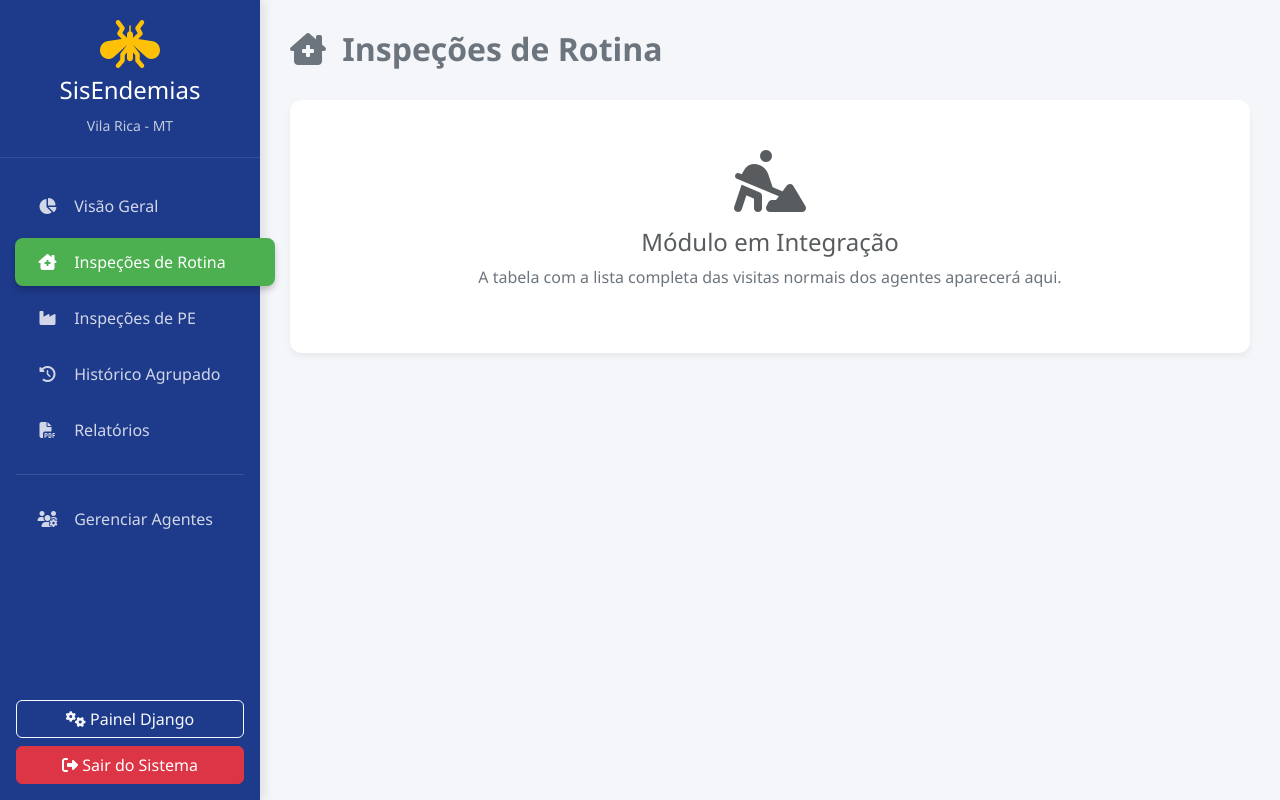
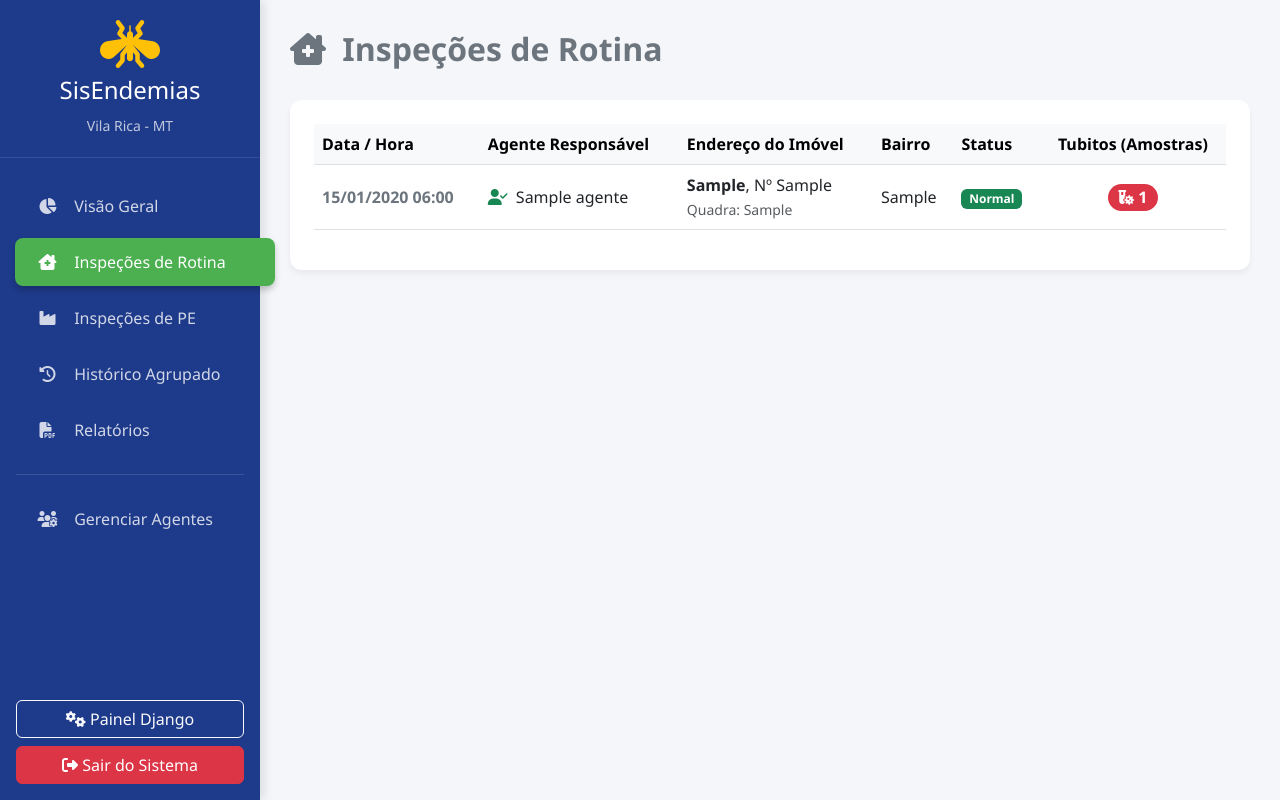
Before and after one commit to leandroam85-art/meu_projeto_ace, a Django app: page / in a window 1280 px wide, after a click on "Inspeções de Rotina". Run offline with Django 4.2, Linux system fonts and the light colour scheme; a user stored in the database is signed in; tables that the repository leaves empty hold one stand-in row (values such as "Sample post").

Commit message:
Corrigindo HTML e adicionando tabela de rotina

```diff
--- a/backend/src/endemias/templates/dashboard.html
+++ b/backend/src/endemias/templates/dashboard.html
@@ -221,10 +221,66 @@
                 <div class="d-flex justify-content-between align-items-center mb-4">
                     <h2 class="fw-bold text-secondary"><i class="fa-solid fa-house-chimney-medical me-2"></i> Inspeções de Rotina</h2>
                 </div>
-                <div class="card stat-card p-5 text-center bg-white">
-                    <i class="fa-solid fa-person-digging fa-4x text-muted mb-3"></i>
-                    <h4 class="text-muted">Módulo em Integração</h4>
-                    <p class="text-secondary">A tabela com a lista completa das visitas normais dos agentes aparecerá aqui.</p>
+
+                <div class="card stat-card bg-white p-4">
+                    <div class="table-responsive">
+                        <table class="table table-hover align-middle">
+                            <thead class="table-light">
+                                <tr>
+                                    <th>Data / Hora</th>
+                                    <th>Agente Responsável</th>
+                                    <th>Endereço do Imóvel</th>
+                                    <th>Bairro</th>
+                                    <th>Status</th>
+                                    <th class="text-center">Tubitos (Amostras)</th>
+                                </tr>
+                            </thead>
+                            <tbody>
+                                {% for visita in visitas_rotina %}
+                                <tr>
+                                    <td class="text-secondary fw-bold">
+                                        {% if visita.data_visita %}
+                                            {{ visita.data_visita|date:"d/m/Y H:i" }}
+                                        {% else %}
+                                            S/D
+                                        {% endif %}
+                                    </td>
+                                    <td><i class="fa-solid fa-user-check text-success me-2"></i>{{ visita.agente.nome|default:"Não Informado" }}</td>
+                                    <td>
+                                        <strong>{{ visita.imovel.endereco }}</strong>, Nº {{ visita.imovel.numero }}<br>
+                                        <small class="text-muted">Quadra: {{ visita.imovel.quarteirao }}</small>
+                                    </td>
+                                    <td>{{ visita.imovel.bairro }}</td>
+                                    <td>
+                                        {% if visita.status == 'N' %}
+                                            <span class="badge bg-success">Normal</span>
+                                        {% elif visita.status == 'F' %}
+                                            <span class="badge bg-warning text-dark">Fechada</span>
+                                        {% elif visita.status == 'R' %}
+                                            <span class="badge bg-danger">Recusada</span>
+                                        {% else %}
+                                            <span class="badge bg-secondary">{{ visita.status }}</span>
+                                        {% endif %}
+                                    </td>
+                                    <td class="text-center">
+                                        {% if visita.amostras_coletadas > 0 %}
+                                            <span class="badge bg-danger rounded-pill fs-6"><i class="fa-solid fa-vial-virus"></i> {{ visita.amostras_coletadas }}</span>
+                                        {% else %}
+                                            <span class="badge bg-light text-dark border fs-6">0</span>
+                                        {% endif %}
+                                    </td>
+                                </tr>
+                                {% empty %}
+                                <tr>
+                                    <td colspan="6" class="text-center text-muted py-5">
+                                        <i class="fa-solid fa-clipboard-check fa-3x mb-3 text-light"></i><br>
+                                        <h5>Nenhuma visita de rotina registrada ainda.</h5>
+                                    </td>
+                                </tr>
+                                {% endfor %}
+                            </tbody>
+                        </table>
+                    </div>
                 </div>
             </div>
 
@@ -331,23 +387,20 @@
                 </div>
             </div>
 
-        </div> </div> <script src="https://cdn.jsdelivr.net/npm/bootstrap@5.3.0/dist/js/bootstrap.bundle.min.js"></script>
+        </div>
+    </div>
 
+    <script src="https://cdn.jsdelivr.net/npm/bootstrap@5.3.0/dist/js/bootstrap.bundle.min.js"></script>
     <script src="https://unpkg.com/leaflet@1.9.4/dist/leaflet.js"></script>
     <script>
         document.addEventListener('DOMContentLoaded', function() {
-            // Inicializa o Mapa na coordenada central de Vila Rica (Exemplo aproximado)
             var map = L.map('map').setView([-10.0116, -51.1186], 13);
-
-            // Camada de visualização (OpenStreetMap)
             L.tileLayer('https://{s}.tile.openstreetmap.org/{z}/{x}/{y}.png', {
                 attribution: '&copy; OpenStreetMap contributors'
             }).addTo(map);
 
-            // Traz os dados escondidos do Python para o Javascript
             var marcadores = JSON.parse('{{ marcadores_json|escapejs }}');
 
-            // Ícone vermelho para focos de dengue
             var iconeVermelho = L.icon({
                 iconUrl: 'https://raw.githubusercontent.com/pointhi/leaflet-color-markers/master/img/marker-icon-2x-red.png',
                 shadowUrl: 'https://cdnjs.cloudflare.com/ajax/libs/leaflet/0.7.7/images/marker-shadow.png',
@@ -357,7 +410,6 @@
                 shadowSize: [41, 41]
             });
 
-            // Coloca os pinos vermelhos no mapa
             marcadores.forEach(function(m) {
                 if(m.lat && m.lng) {
                     L.marker([m.lat, m.lng], {icon: iconeVermelho})
@@ -366,7 +418,6 @@
                 }
             });
 
-            // Truque do Bootstrap para o mapa não bugar quando mudar de Aba
             var triggerTabList = [].slice.call(document.querySelectorAll('#menu-tabs button'))
             triggerTabList.forEach(function (triggerEl) {
                 var tabTrigger = new bootstrap.Tab(triggerEl)
--- a/backend/src/endemias/views.py
+++ b/backend/src/endemias/views.py
@@ -12,23 +12,15 @@ from rest_framework.authtoken.models import Token
 from django.db import models
 from django.contrib.gis.geos import Point
 
-# ==========================================
-# CONVERSOR UNIVERSAL ANTI-CRASH
-# ==========================================
 def converte_seguro(modelo, campo, valor):
     try:
         campo_db = modelo._meta.get_field(campo)
         if isinstance(campo_db, (models.IntegerField, models.FloatField, models.DecimalField)):
-            if valor in ["", "S/N", None, "null"]:
-                return 0
+            if valor in ["", "S/N", None, "null"]: return 0
             return float(valor) if isinstance(campo_db, models.FloatField) else int(float(valor))
-    except:
-        pass
+    except: pass
     return valor
 
-# ==========================================
-# PAINEL DO SUPERVISOR
-# ==========================================
 @login_required(login_url='/admin/login/')
 def dashboard_supervisor(request):
     if request.method == 'POST':
@@ -38,14 +30,11 @@ def dashboard_supervisor(request):
             nome = request.POST.get('nome')
             username = request.POST.get('username')
             senha = request.POST.get('senha')
-
-            if User.objects.filter(username=username).exists():
-                messages.error(request, f'Erro: O usuário "{username}" já está em uso!')
+            if User.objects.filter(username=username).exists(): messages.error(request, f'Erro: O usuário "{username}" já está em uso!')
             else:
                 novo_user = User.objects.create_user(username=username, password=senha)
                 Agente.objects.create(user=novo_user, nome=nome)
                 messages.success(request, f'Agente {nome} cadastrado com sucesso!')
-
         elif acao == 'redefinir_senha':
             agente_id = request.POST.get('agente_id')
             nova_senha = request.POST.get('nova_senha')
@@ -53,21 +42,16 @@ def dashboard_supervisor(request):
                 agente = Agente.objects.get(id=agente_id)
                 agente.user.set_password(nova_senha)
                 agente.user.save()
-                messages.success(request, f'Senha do agente "{agente.nome}" redefinida com sucesso!')
-            except Exception as e:
-                messages.error(request, 'Erro ao redefinir a senha.')
-
+                messages.success(request, f'Senha redefinida com sucesso!')
+            except Exception: messages.error(request, 'Erro ao redefinir a senha.')
         elif acao == 'excluir':
             agente_id = request.POST.get('agente_id')
             try:
                 agente = Agente.objects.get(id=agente_id)
-                if agente.user:
-                    agente.user.delete()
-                else:
-                    agente.delete()
-                messages.warning(request, f'Agente removido do sistema!')
-            except Exception as e:
-                messages.error(request, 'Erro ao excluir o agente.')
+                if agente.user: agente.user.delete()
+                else: agente.delete()
+                messages.warning(request, f'Agente removido!')
+            except Exception: messages.error(request, 'Erro ao excluir o agente.')
 
     total_visitas = Visita.objects.count()
     agentes_ativos = Agente.objects.count()
@@ -76,6 +60,13 @@ def dashboard_supervisor(request):
     focos_dengue = Visita.objects.filter(amostras_coletadas__gt=0).count()
     visitas_com_foco = Visita.objects.filter(amostras_coletadas__gt=0)
 
+    # BUSCA AS VISITAS PARA PREENCHER AS NOVAS TABELAS!
+    # Pega as últimas 500 visitas de Rotina (excluindo os PEs)
+    visitas_rotina = Visita.objects.exclude(imovel__tipo='PE').select_related('imovel', 'agente').order_by('-data_visita')[:500]
+
+    # Pega as últimas 500 visitas de PE
+    visitas_pe = Visita.objects.filter(imovel__tipo='PE').select_related('imovel', 'agente').order_by('-data_visita')[:500]
+
     marcadores = []
     for visita in visitas_com_foco:
         try:
@@ -83,50 +74,31 @@ def dashboard_supervisor(request):
             if hasattr(visita.imovel, 'localizacao') and visita.imovel.localizacao:
                 lng = visita.imovel.localizacao.x
                 lat = visita.imovel.localizacao.y
-
             if lat is not None and lng is not None:
-                marcadores.append({
-                    'lat': float(lat),
-                    'lng': float(lng),
-                    'descricao': f"Amostras coletadas: {visita.amostras_coletadas} <br>Data: {visita.data_visita.strftime('%d/%m/%Y')}"
-                })
-        except Exception:
-            continue
+                marcadores.append({'lat': float(lat), 'lng': float(lng), 'descricao': f"Tubitos: {visita.amostras_coletadas} <br>Data: {visita.data_visita.strftime('%d/%m/%Y')}"})
+        except Exception: continue
 
     marcadores_json = json.dumps(marcadores)
 
     contexto = {
-        'total_visitas': total_visitas,
-        'focos_dengue': focos_dengue,
-        'agentes_ativos': agentes_ativos,
-        'agentes_lista': agentes_lista,
-        'marcadores_json': marcadores_json,
+        'total_visitas': total_visitas, 'focos_dengue': focos_dengue, 'agentes_ativos': agentes_ativos,
+        'agentes_lista': agentes_lista, 'marcadores_json': marcadores_json,
+        'visitas_rotina': visitas_rotina, 'visitas_pe': visitas_pe, # <--- ENVIANDO PARA O HTML
     }
-
     return render(request, 'dashboard.html', contexto)
 
-# ==========================================
-# FECHADURA DO APLICATIVO
-# ==========================================
 @api_view(['POST'])
 @permission_classes([AllowAny])
 def login_personalizado(request):
     usuario = request.data.get('username') or request.data.get('usuario') or request.data.get('user')
     senha = request.data.get('password') or request.data.get('senha')
-
-    if not usuario or not senha:
-        return Response({"erro": "Faltando usuário ou senha."}, status=400)
-
+    if not usuario or not senha: return Response({"erro": "Faltando usuário ou senha."}, status=400)
     user = authenticate(username=usuario, password=senha)
     if user is not None:
         token, created = Token.objects.get_or_create(user=user)
         return Response({"token": token.key})
-    else:
-        return Response({"erro": "Credenciais inválidas."}, status=400)
+    return Response({"erro": "Credenciais inválidas."}, status=400)
 
-# ==========================================
-# API DE IMÓVEIS
-# ==========================================
 @api_view(['GET', 'POST', 'PUT'])
 @permission_classes([AllowAny])
 def api_imoveis(request, pk=None):
@@ -136,23 +108,11 @@ def api_imoveis(request, pk=None):
         for i in imoveis:
             lat, lng = 0.0, 0.0
             if hasattr(i, 'localizacao') and i.localizacao:
-                lng = getattr(i.localizacao, 'x', 0)
-                lat = getattr(i.localizacao, 'y', 0)
-
+                lng = getattr(i.localizacao, 'x', 0); lat = getattr(i.localizacao, 'y', 0)
             loc = f"POINT({lng} {lat})"
             b = getattr(i, 'bairro', '')
-
-            dados.append({
-                "id": i.id,
-                "endereco": str(getattr(i, 'endereco', 'S/N')).strip(),
-                "numero": str(getattr(i, 'numero', 'S/N')).strip(),
-                "bairro": str(b).strip() if b else '',
-                "quarteirao": str(getattr(i, 'quarteirao', '')).strip(),
-                "tipo": str(getattr(i, 'tipo', 'R')).strip(),
-                "localizacao": loc
-            })
+            dados.append({ "id": i.id, "endereco": str(getattr(i, 'endereco', 'S/N')).strip(), "numero": str(getattr(i, 'numero', 'S/N')).strip(), "bairro": str(b).strip() if b else '', "quarteirao": str(getattr(i, 'quarteirao', '')).strip(), "tipo": str(getattr(i, 'tipo', 'R')).strip(), "localizacao": loc })
         return Response(dados)
-
     elif request.method == 'POST':
         try:
             loc_str = request.data.get('localizacao', '')
@@ -162,44 +122,27 @@ def api_imoveis(request, pk=None):
                     coords = loc_str.replace('POINT(', '').replace(')', '').split()
                     ponto = Point(float(coords[0]), float(coords[1]))
                 except: pass
-
-            novo = Imovel.objects.create(
-                endereco=str(request.data.get('endereco', '')).strip(),
-                numero=str(request.data.get('numero', 'S/N')).strip() or 'S/N',
-                bairro=str(request.data.get('bairro', '')).strip(),
-                quarteirao=converte_seguro(Imovel, 'quarteirao', str(request.data.get('quarteirao', 0)).strip()),
-                tipo=str(request.data.get('tipo', 'R')).strip(),
-                localizacao=ponto
-            )
+            novo = Imovel.objects.create(endereco=str(request.data.get('endereco', '')).strip(), numero=str(request.data.get('numero', 'S/N')).strip() or 'S/N', bairro=str(request.data.get('bairro', '')).strip(), quarteirao=converte_seguro(Imovel, 'quarteirao', str(request.data.get('quarteirao', 0)).strip()), tipo=str(request.data.get('tipo', 'R')).strip(), localizacao=ponto )
             return Response({"id": novo.id}, status=201)
-        except Exception as e:
-            return Response({"erro": str(e)}, status=400)
-
+        except Exception as e: return Response({"erro": str(e)}, status=400)
     elif request.method == 'PUT' and pk:
         try:
             imovel = Imovel.objects.get(id=pk)
             for campo, valor in request.data.items():
                 if campo in ['id', 'localizacao']: continue
                 if isinstance(valor, str): valor = valor.strip()
-                valor_seguro = converte_seguro(Imovel, campo, valor)
-                try: setattr(imovel, campo, valor_seguro)
+                try: setattr(imovel, campo, converte_seguro(Imovel, campo, valor))
                 except: pass
-
             loc_str = request.data.get('localizacao', '')
             if loc_str.startswith('POINT'):
                 try:
                     coords = loc_str.replace('POINT(', '').replace(')', '').split()
                     imovel.localizacao = Point(float(coords[0]), float(coords[1]))
                 except: pass
-
             imovel.save()
             return Response({"id": imovel.id}, status=200)
-        except Exception as e:
-            return Response({"erro": str(e)}, status=400)
+        except Exception as e: return Response({"erro": str(e)}, status=400)
 
-# ==========================================
-# API DE VISITAS (Com Proteção de Agente ID)
-# ==========================================
 @api_view(['GET', 'POST', 'PUT'])
 @permission_classes([AllowAny])
 def api_visitas(request, pk=None):
@@ -210,79 +153,43 @@ def api_visitas(request, pk=None):
             data_v = getattr(v, 'data_visita', None)
             data_str = data_v.isoformat() if hasattr(data_v, 'isoformat') else str(data_v) if data_v else None
             semana_epi = getattr(v, 'semana_epidemiologica', getattr(v, 'semana', 1))
-
-            dados.append({
-                "id": v.id,
-                "imovel": v.imovel.id if hasattr(v, 'imovel') and v.imovel else None,
-                "status": getattr(v, 'status', 'N'),
-                "semana_epidemiologica": semana_epi,
-                "data_visita": data_str,
-                "amostras_coletadas": getattr(v, 'amostras_coletadas', 0),
-                "quantidade_larvas": getattr(v, 'quantidade_larvas', 0),
-                "dep_A1": getattr(v, 'dep_A1', 0), "dep_A2": getattr(v, 'dep_A2', 0),
-                "dep_B": getattr(v, 'dep_B', 0), "dep_C": getattr(v, 'dep_C', 0),
-                "dep_D1": getattr(v, 'dep_D1', 0), "dep_D2": getattr(v, 'dep_D2', 0),
-                "dep_E": getattr(v, 'dep_E', 0)
-            })
+            dados.append({ "id": v.id, "imovel": v.imovel.id if hasattr(v, 'imovel') and v.imovel else None, "status": getattr(v, 'status', 'N'), "semana_epidemiologica": semana_epi, "data_visita": data_str, "amostras_coletadas": getattr(v, 'amostras_coletadas', 0), "quantidade_larvas": getattr(v, 'quantidade_larvas', 0), "dep_A1": getattr(v, 'dep_A1', 0), "dep_A2": getattr(v, 'dep_A2', 0), "dep_B": getattr(v, 'dep_B', 0), "dep_C": getattr(v, 'dep_C', 0), "dep_D1": getattr(v, 'dep_D1', 0), "dep_D2": getattr(v, 'dep_D2', 0), "dep_E": getattr(v, 'dep_E', 0) })
         return Response(dados)
-
     elif request.method == 'POST':
         try:
             imovel_id = request.data.get('imovel')
             imovel = Imovel.objects.filter(id=imovel_id).first()
-            if not imovel:
-                return Response({"erro": "Imóvel não encontrado"}, status=400)
-
+            if not imovel: return Response({"erro": "Imóvel não encontrado"}, status=400)
             nova = Visita(imovel=imovel)
-
-            # --- O CORAÇÃO DO CONSERTO DO AGENTE AQUI 👇 ---
             agente_id = request.data.get('agente')
             agente = Agente.objects.filter(id=agente_id).first()
-
+            if not agente: agente = Agente.objects.first()
             if not agente:
-                # Se o ID não for achado, pega qualquer agente disponível para não travar
-                agente = Agente.objects.first()
-
-            if not agente:
-                # Se o banco de dados não tiver absolutamente NENHUM agente, ele cria um fantasma na hora
                 u, _ = User.objects.get_or_create(username='temp_user')
                 agente, _ = Agente.objects.get_or_create(nome='Agente Temp', user=u)
-
             nova.agente = agente
-            # -----------------------------------------------
-
             for campo, valor in request.data.items():
                 alvo = campo
-                if campo == 'semana_epidemiologica' and not hasattr(nova, 'semana_epidemiologica') and hasattr(nova, 'semana'):
-                    alvo = 'semana'
-
+                if campo == 'semana_epidemiologica' and not hasattr(nova, 'semana_epidemiologica') and hasattr(nova, 'semana'): alvo = 'semana'
                 if alvo not in ['id', 'imovel', 'agente', 'data_visita', 'localizacao']:
                     if isinstance(valor, str): valor = valor.strip()
-                    valor_seguro = converte_seguro(Visita, alvo, valor)
-                    try: setattr(nova, alvo, valor_seguro)
+                    try: setattr(nova, alvo, converte_seguro(Visita, alvo, valor))
                     except: pass
-
             if hasattr(nova, 'data_visita') and request.data.get('data_visita'):
                 from django.utils.dateparse import parse_datetime
                 dt = parse_datetime(request.data['data_visita'])
                 if dt: nova.data_visita = dt
-
             nova.save()
             return Response({"id": nova.id}, status=201)
-        except Exception as e:
-            print("🚨 ERRO AO SALVAR VISITA:", str(e))
-            return Response({"erro": str(e)}, status=400)
-
+        except Exception as e: return Response({"erro": str(e)}, status=400)
     elif request.method == 'PUT' and pk:
         try:
             visita = Visita.objects.get(id=pk)
             for campo, valor in request.data.items():
                 if campo not in ['id', 'imovel', 'agente', 'data_visita']:
                     if isinstance(valor, str): valor = valor.strip()
-                    valor_seguro = converte_seguro(Visita, campo, valor)
-                    try: setattr(visita, campo, valor_seguro)
+                    try: setattr(visita, campo, converte_seguro(Visita, campo, valor))
                     except: pass
             visita.save()
             return Response({"id": visita.id}, status=200)
-        except Exception as e:
-            return Response({"erro": str(e)}, status=400)
+        except Exception as e: return Response({"erro": str(e)}, status=400)
```
